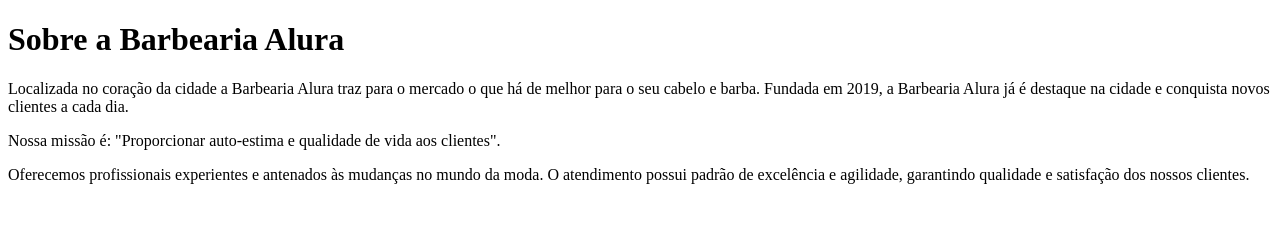
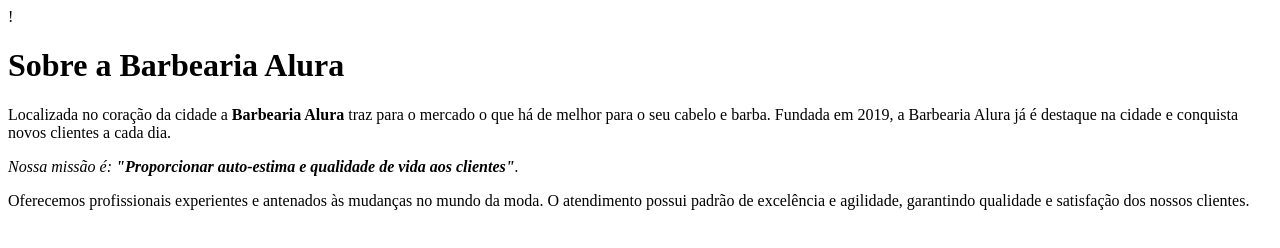
Before and after one commit to babigol/barbearia, a plain HTML site: page index.html in a window 1280 px wide. Drawn offline with Linux system fonts and the light colour scheme.

Commit message:
Add files via upload

```diff
--- a/index.html
+++ b/index.html
@@ -1,18 +1,22 @@
+ !
+
 <!DOCTYPE html>
 <html lang="pt-br">
 <head>
     <meta charset="UTF-8">
     <meta http-equiv="X-UA-Compatible" content="IE=edge">
     <meta name="viewport" content="width=device-width, initial-scale=1.0">
-    <title>gabi</title>
+    <title>heloana</title>
 </head>
 <body>
     <h1>Sobre a Barbearia Alura</h1>
 
-<p>Localizada no coração da cidade a Barbearia Alura traz para o mercado o que há de melhor para o seu cabelo e barba. Fundada em 2019, a Barbearia Alura já é destaque na cidade e conquista novos clientes a cada dia.</p>
+    <p>Localizada no coração da cidade a <strong>Barbearia Alura</strong> traz para o mercado o que há de melhor para o seu cabelo e barba.
+    Fundada em 2019, a Barbearia Alura já é destaque na cidade e conquista novos clientes a cada dia.</p>
 
-<p>Nossa missão é: "Proporcionar auto-estima e qualidade de vida aos clientes".</p>
+    <p><em>Nossa missão é: <strong>"Proporcionar auto-estima e qualidade de vida aos clientes"</strong>.</em></p>
 
-<p> Oferecemos profissionais experientes e antenados às mudanças no mundo da moda. O atendimento possui padrão de excelência e agilidade, garantindo qualidade e satisfação dos nossos clientes.</p>
+    <p>Oferecemos profissionais experientes e antenados às mudanças no mundo da moda.
+    O atendimento possui padrão de excelência e agilidade, garantindo qualidade e satisfação dos nossos clientes.</p>
 </body>
 </html>
```
